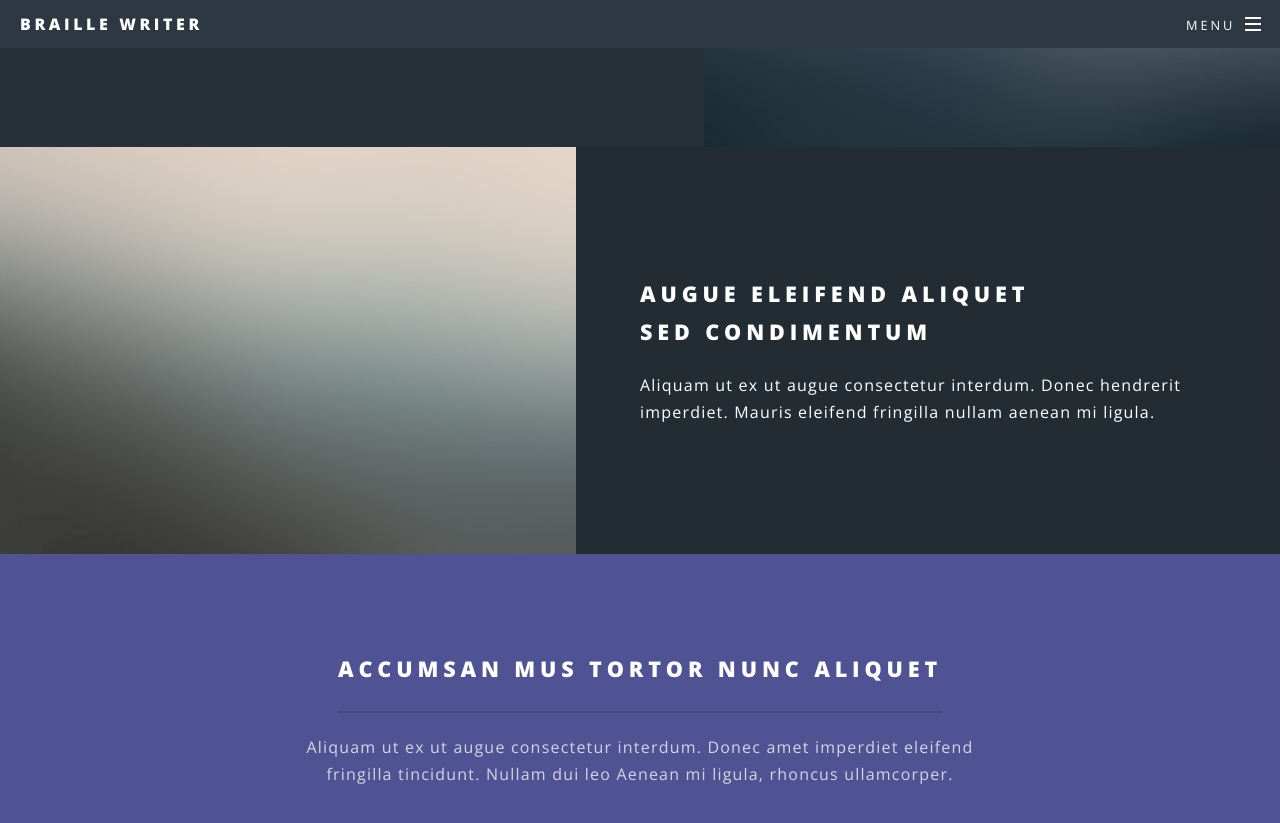
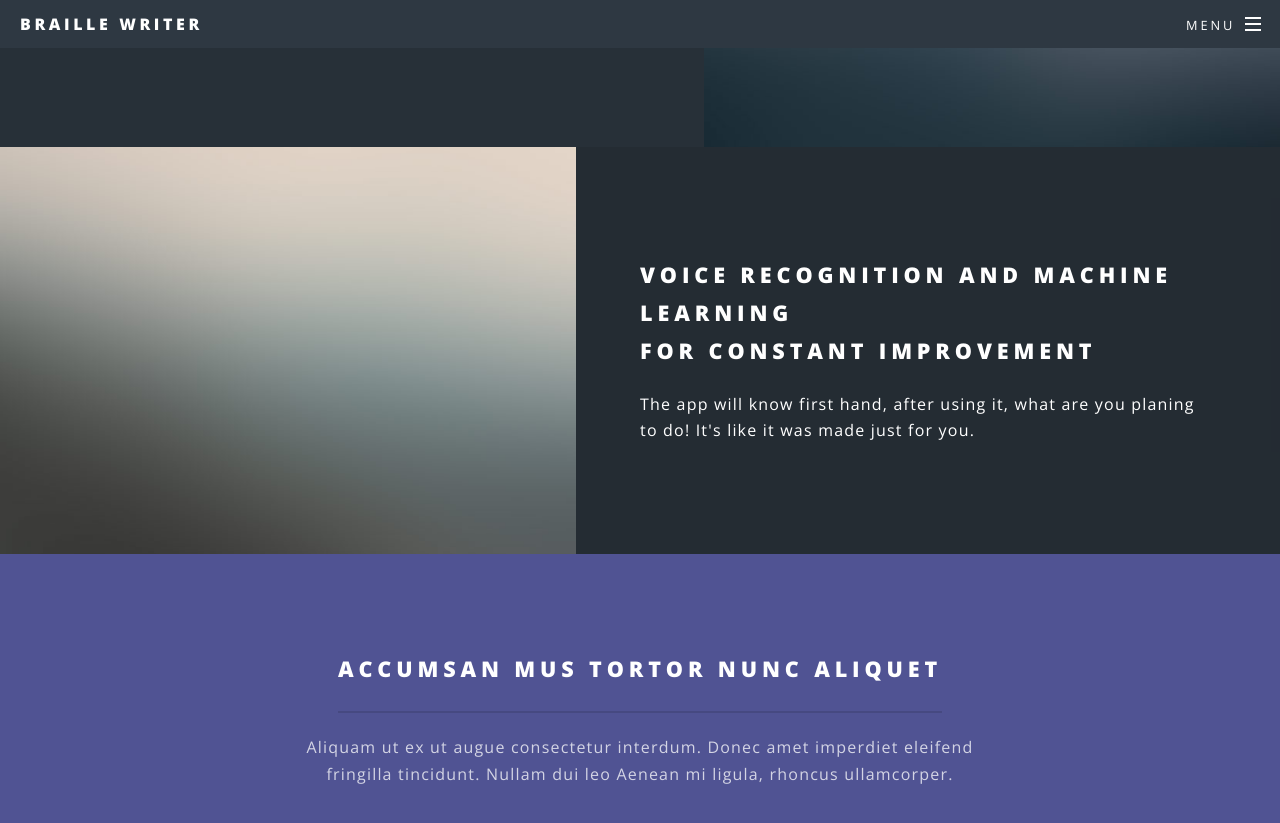
Before and after one commit to Rebecasarai/Braille-Writer, a Jekyll site: the page built from index.html, in a window 1280 px wide and 900 px high, scrolled down 2089 px. Shown: the top 823 px of the window. Built offline with Jekyll 4.4.1, drawn with Linux system fonts in a browser that asks for light colours.

Commit message:
Update index.html

```diff
--- a/index.html
+++ b/index.html
@@ -48,9 +48,9 @@ layout: landing
 						</section>
 						<section class="spotlight">
 							<div class="image"><img src="images/pic03.jpg" alt="" /></div><div class="content">
-								<h2>Augue eleifend aliquet<br />
-								sed condimentum</h2>
-								<p>Aliquam ut ex ut augue consectetur interdum. Donec hendrerit imperdiet. Mauris eleifend fringilla nullam aenean mi ligula.</p>
+								<h2>Voice Recognition and Machine Learning<br />
+								for constant improvement</h2>
+								<p>The app will know first hand, after using it, what are you planing to do! It's like it was made just for you.</p>
 							</div>
 						</section>
 					</section>
```
